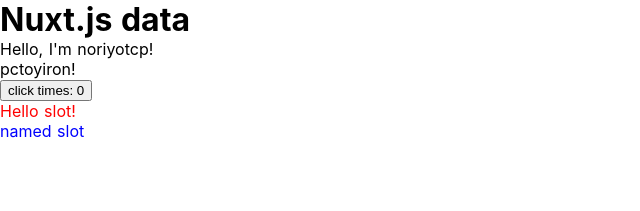
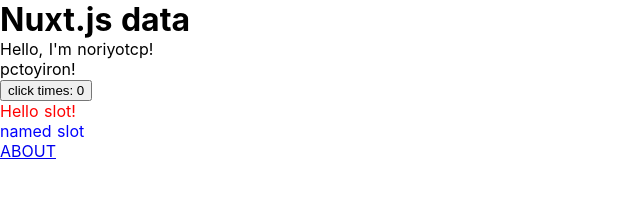
Before and after one commit to noriyotcp/handson-sample, a Nuxt app: page / in a window 1280 px wide. Shown: the top 211 px of the page, without its empty margins (0-640 px from the left). Built offline with nearby package versions, Linux system fonts and the light colour scheme.

Commit message:
Add about.vue and links

```diff
--- /dev/null
+++ b/pages/about.vue
@@ -0,0 +1,10 @@
+<template lang="html">
+  <nuxt-link to="/">TOP</nuxt-link>
+</template>
+
+<script>
+export default {}
+</script>
+
+<style lang="scss">
+</style>
--- a/pages/index.vue
+++ b/pages/index.vue
@@ -1,10 +1,13 @@
 <template>
+  <div>
     <sample :title="indexTitle">
       Hello slot!
       <div slot="named">
         named slot
       </div>
     </sample>
+    <nuxt-link to="/about">ABOUT</nuxt-link>
+  </div>
 </template>
 
 <script>
```
Lines whose indentation alone changed are shown as unchanged.
